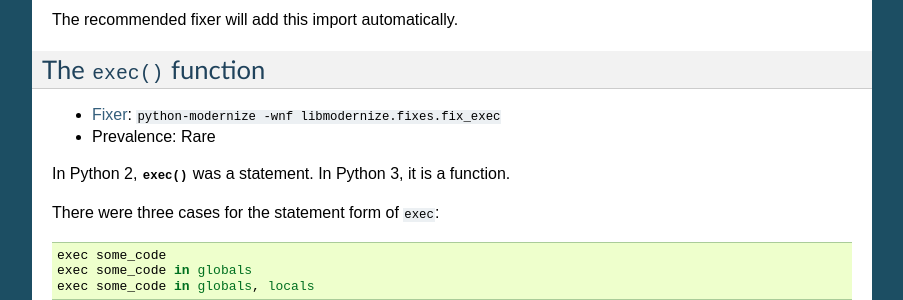
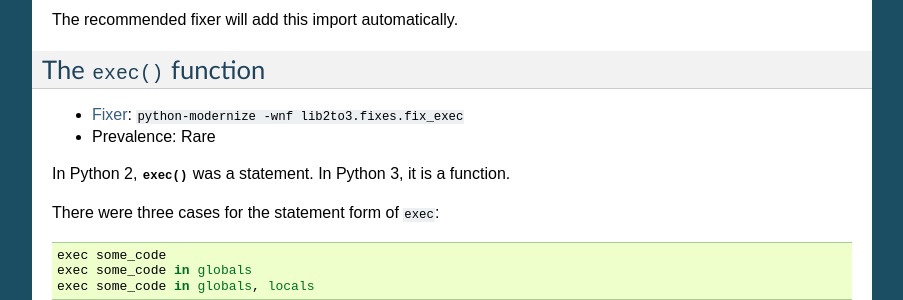
Before and after one commit to fedora-python/portingguide, a Sphinx documentation site: the page built from source/builtins.rst, in a window 1280 px wide and 900 px high, scrolled down 2298 px. Shown: the part 150-450 px from the top of the window, without its empty margins (198-1101 px from the left). Built offline with Sphinx 7.4.7, drawn with Linux system fonts in a browser that asks for light colours.

Commit message:
exec fixer is part of lib2to3, not libmodernize

```diff
--- a/source/builtins.rst
+++ b/source/builtins.rst
@@ -174,7 +174,7 @@ The recommended fixer will add this import automatically.
 The ``exec()`` function
 ~~~~~~~~~~~~~~~~~~~~~~~
 
-* :ref:`Fixer <python-modernize>`: ``python-modernize -wnf libmodernize.fixes.fix_exec``
+* :ref:`Fixer <python-modernize>`: ``python-modernize -wnf lib2to3.fixes.fix_exec``
 * Prevalence: Rare
 
 In Python 2, :func:`exec` was a statement. In Python 3, it is a function.
```
